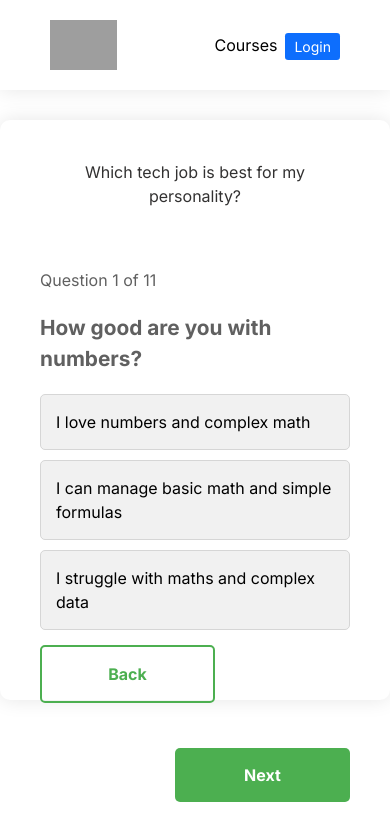
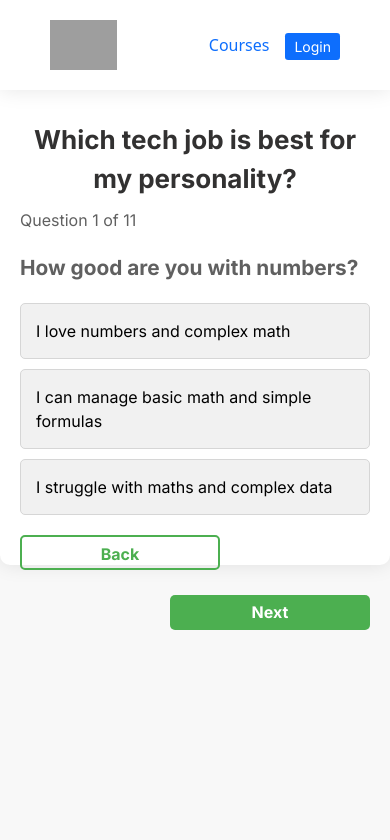
Before and after one commit to SLASSCOM/recommend-me-a-career, a Next.js app: page / in a window 390 px wide. Shown: the top 840 px of the page. Built offline with nearby package versions, Linux system fonts and the light colour scheme; grey boxes are pictures that could not be loaded.

Commit message:
UI fix - 12:50 21/09/2023

```diff
--- a/src/app/components/Header.js
+++ b/src/app/components/Header.js
@@ -5,15 +5,15 @@ export default function Header() {
     return (
         <header className="header">
             <div className="logo">
-                <a href="https://open.uom.lk/index.html">
-                    <a className="navbarBrand">
-                        <img src="https://open.uom.lk/assets/images/logo.png" alt="" />
-                    </a>
-                </a>
+                <Link href="https://open.uom.lk/">
+                    <div className="navbarBrand">
+                        <img src="https://open.uom.lk/assets/images/logo.png" alt="moraLogo" />
+                    </div>
+                </Link>
             </div>
             <div className="headerRight">
-                <a href="https://open.uom.lk/recommend.html" className="coursesLink">Courses</a>
-                <a href="https://open.uom.lk/lms/my" className="loginBtn">Login</a>
+                <Link href="https://open.uom.lk/recommend.html" className="coursesLink">Courses</Link>
+                <Link href="https://open.uom.lk/lms/my/" className="loginBtn">Login</Link>
             </div>
         </header>
     );
--- a/src/app/components/header.css
+++ b/src/app/components/header.css
@@ -40,7 +40,7 @@ header {
     margin-left: 8px;
   }
 
-  .courses-link {
+  .coursesLink {
     color: #0d6efd;
     font-size: 16px;
     text-decoration: none;
@@ -50,6 +50,6 @@ header {
     font-family: system-ui, -apple-system, "Segoe UI", Roboto, "Helvetica Neue", Arial, "Noto Sans", "Liberation Sans", sans-serif, "Apple Color Emoji", "Segoe UI Emoji", "Segoe UI Symbol", "Noto Color Emoji";
   }
 
-  .courses-link:hover {
+  .coursesLink:hover {
     color: #458bf4;
   }
--- a/src/app/globals.css
+++ b/src/app/globals.css
@@ -6,7 +6,7 @@
 
 /* Styles for the container */
 .container {
-  max-width: 800px;
+  max-width: 820px;
   width: 100%;
   margin: 120px auto;
   padding: 40px;
@@ -14,6 +14,24 @@
   box-shadow: 0 0 20px rgba(0, 0, 0, 0.1);
   border-radius: 10px;
   height: auto;
+}
+
+/* Responsive */
+@media (max-width: 768px) {
+  .container {
+    margin: 20px auto;
+    margin-bottom: 20px;
+    padding: 20px;
+    padding-top: 100px;
+    height: auto;
+    width: 100%;
+    max-width: 768px;
+  }
+}
+@media (max-width: 500) {
+  .container{
+  max-width: 450px;
+}
 }
 
 /* Apply the "highlight" class to top 3 recommended careers */
@@ -32,6 +50,16 @@ h1 {
   text-align: center;
   margin-bottom: 60px;
   color: #323131;
+}
+
+/* Styles for first H1 */
+.mainHeading{
+  font-weight: bold;
+  font-size: large;
+  /* box-shadow: 0 0 2px #323131;
+  border:solid #323131 1px; */
+  font-size: 26px;
+  margin-bottom: 10px;
 }
 
 /* Styles for questions and answers */
@@ -80,7 +108,7 @@ input[type="radio"]:checked + label {
 /* Styles for action buttons */
 .action-btn {
   display: inline-block;
-  width: 175px;
+  width: 200px;
   padding: 15px;
   background-color: #4caf50;
   color: white;
@@ -91,7 +119,10 @@ input[type="radio"]:checked + label {
   transition: background-color 0.2s;
   margin-bottom: 40px;
   text-align: center;
-  margin-top: 5px;
+  margin-top: 10px;
+  margin-bottom: 15px;
+  height: 35px;
+  padding-top: 5px;
 }
 
 #back {
@@ -116,8 +147,8 @@ input[type="radio"]:checked + label {
   text-align: left;
   padding: 20px;
   background-color: #ffffff;
-  box-shadow: 0 0 20px rgba(0, 0, 0, 0.1);
-  border-radius: 10px;
+  /* box-shadow: 0 0 20px rgba(0, 0, 0, 0.1); */
+  /* border-radius: 10px; */
 }
 
 .result h2 {
@@ -154,3 +185,8 @@ ol#log li {
 #showLogBtn {
   margin-top: 20px;
 }
+
+  body {
+    font-family: 'Segoe UI', Tahoma, Geneva, Verdana, sans-serif;
+    background-color: #f8f8f8;
+}
--- a/src/app/page.js
+++ b/src/app/page.js
@@ -70,7 +70,7 @@ const Page = () => {
     <div>
       <Header />
       <div className="container">
-        <h1>Which tech job is best for my personality?</h1>
+        <h1 className="mainHeading">Which tech job is best for my personality?</h1>
         <div id="quiz-form" className="quiz-container">
           {recommendedCareers.length === 0 && (
             <div className="question-container">
```
